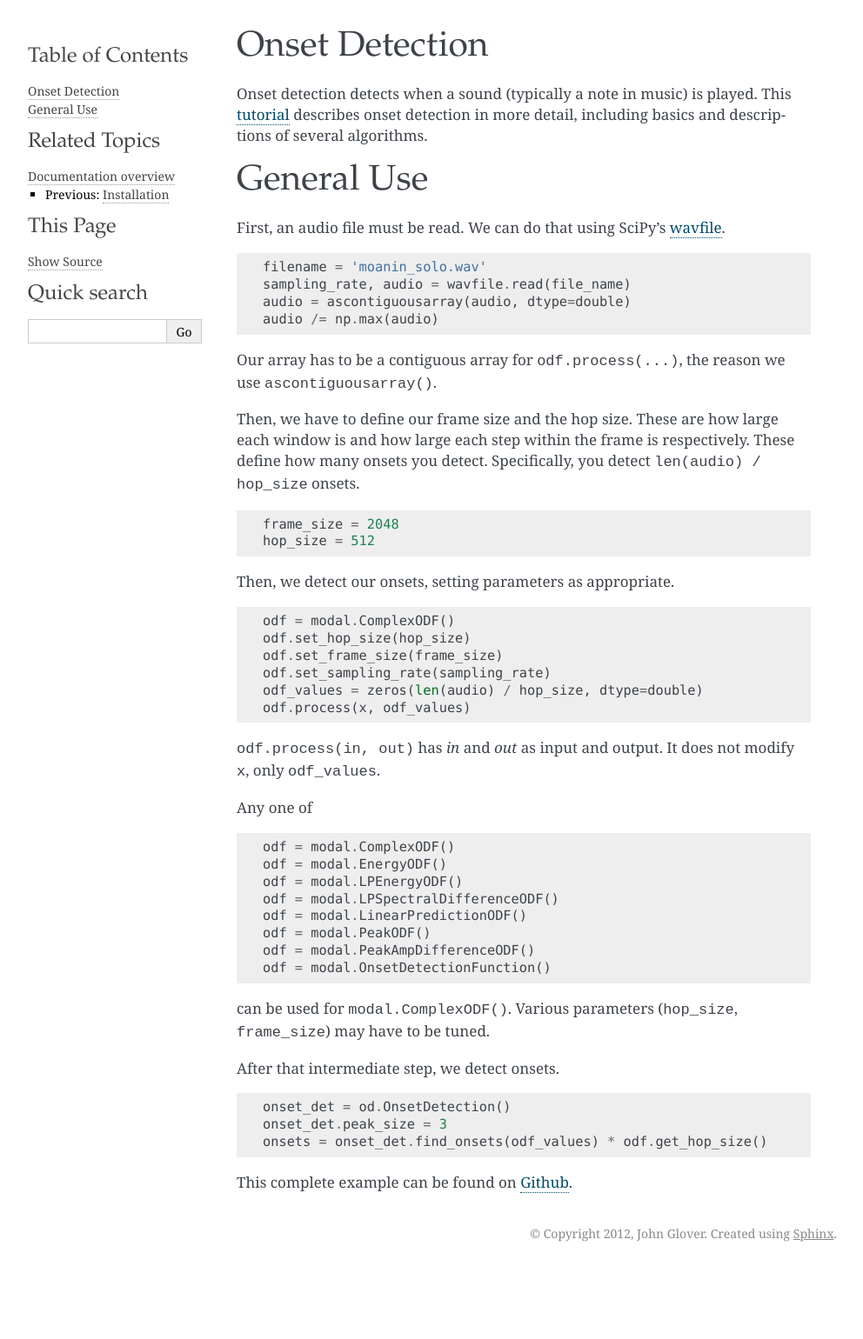
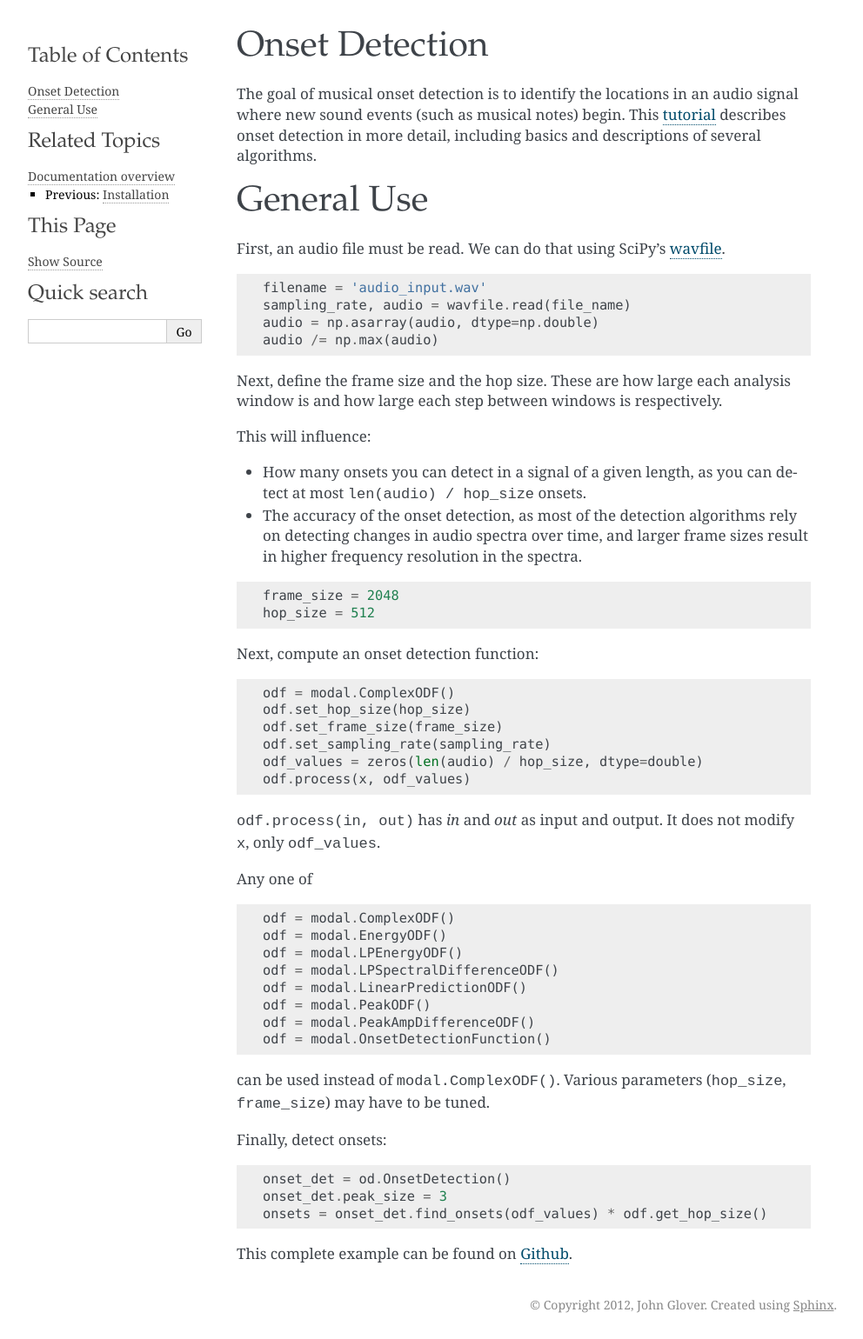
Before and after one commit to johnglover/modal, a Sphinx documentation site: the page built from docs/use.rst, in a window 1280 px wide. Shown: the whole page at 87% size, without its empty margins (148-1140 px from the left). Built offline with Sphinx 7.4.7, drawn with Linux system fonts in a browser that asks for light colours; formulas are drawn with MathJax 3; before the commit the page ends 1458 px from its top, so only the background shows below that.

Commit message:
Updates to 'using modal' docs

```diff
--- a/docs/use.rst
+++ b/docs/use.rst
@@ -1,7 +1,8 @@
 Onset Detection
 ===============
 
-Onset detection detects when a sound (typically a note in music) is played.
+The goal of musical onset detection is to identify the locations in an
+audio signal where new sound events (such as musical notes) begin.
 This tutorial_ describes onset detection in more detail, including
 basics and descriptions of several algorithms.
 
@@ -14,25 +15,28 @@ wavfile_.
 
 ::
 
-    filename = 'moanin_solo.wav'
+    filename = 'audio_input.wav'
     sampling_rate, audio = wavfile.read(file_name)
-    audio = ascontiguousarray(audio, dtype=double)
+    audio = np.asarray(audio, dtype=np.double)
     audio /= np.max(audio)
 
-Our array has to be a contiguous array for ``odf.process(...)``, the reason we
-use ``ascontiguousarray()``.
+Next, define the frame size and the hop size. These are how large
+each analysis window is and how large each step between windows is respectively.
 
-Then, we have to define our frame size and the hop size. These are how large
-each window is and how large each step within the frame is respectively. These
-define how many onsets you detect. Specifically, you detect ``len(audio) /
-hop_size`` onsets.
+This will influence:
+
+* How many onsets you can detect in a signal of a given length, as
+  you can detect at most ``len(audio) / hop_size`` onsets.
+* The accuracy of the onset detection, as most of the detection algorithms rely
+  on detecting changes in audio spectra over time, and larger frame sizes result
+  in higher frequency resolution in the spectra.
 
 ::
 
     frame_size = 2048
     hop_size = 512
 
-Then, we detect our onsets, setting parameters as appropriate.
+Next, compute an onset detection function:
 
 ::
 
@@ -59,10 +63,10 @@ Any one of
     odf = modal.PeakAmpDifferenceODF()
     odf = modal.OnsetDetectionFunction()
 
-can be used for ``modal.ComplexODF()``. Various parameters (``hop_size``,
+can be used instead of ``modal.ComplexODF()``. Various parameters (``hop_size``,
 ``frame_size``) may have to be tuned.
 
-After that intermediate step, we detect onsets.
+Finally, detect onsets:
 
 ::
 
@@ -72,8 +76,6 @@ After that intermediate step, we detect onsets.
 
 This complete example can be found on Github_.
 
-
-
 .. _Github: https://github.com/johnglover/modal/blob/master/modal/examples/example.py
 .. _wavfile: http://docs.scipy.org/doc/scipy/reference/generated/scipy.io.wavfile.read.html
 .. _tutorial: http://www.cs.bu.edu/~snyder/cs591/Handouts/bello_onset_tutorial.pdf
```
